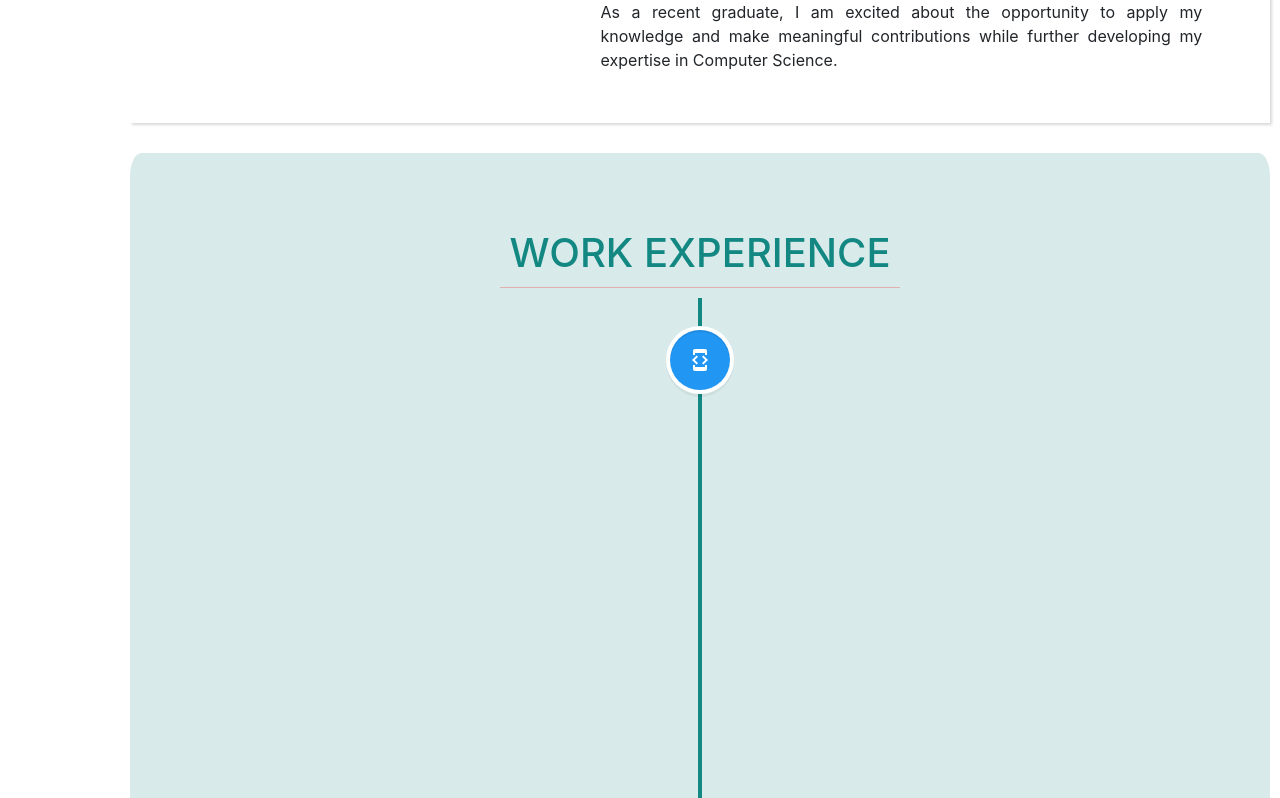
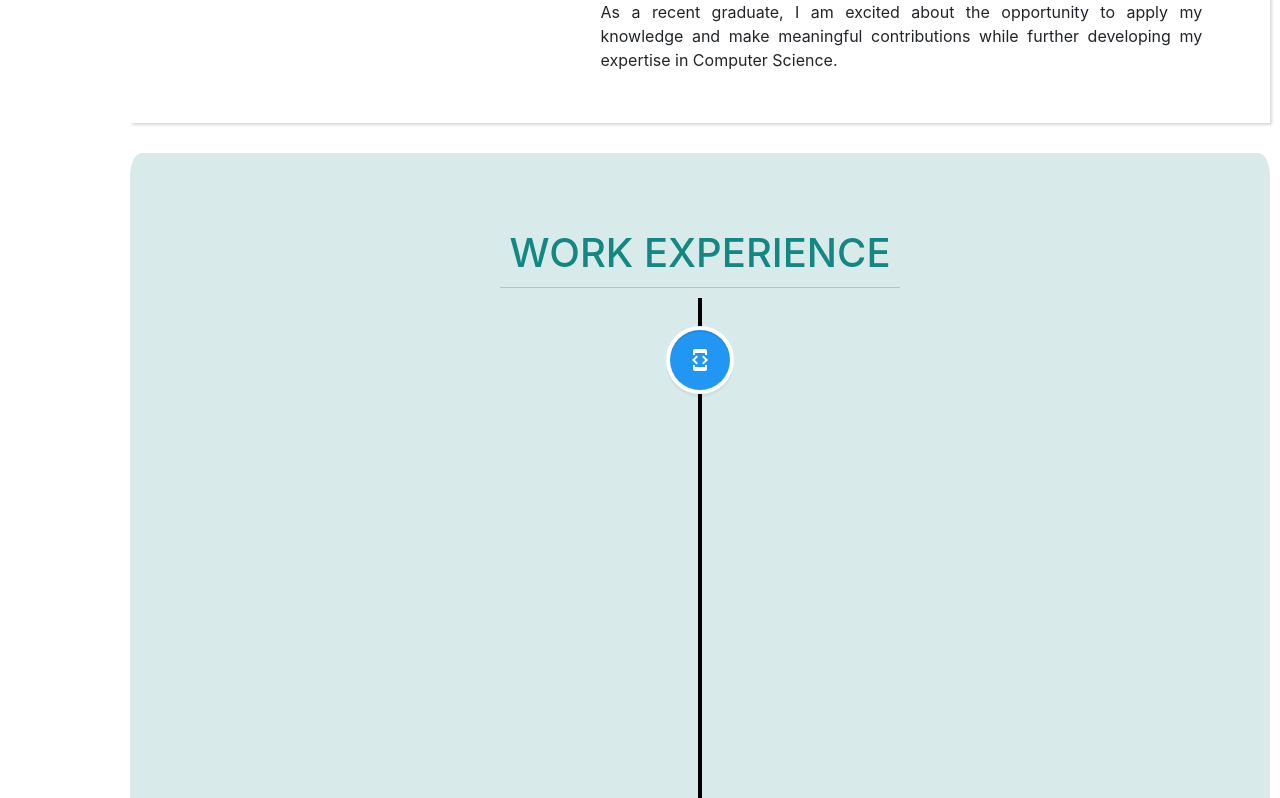
Before and after one commit to as23july/Portfolio_React, a React (Create React App) app: page / in a window 1280 px wide. Shown: the part 879-1677 px from the top of the page. Built offline with nearby package versions, Linux system fonts and the light colour scheme.

Commit message:
color change

```diff
--- a/src/pages/WorkExp/WorkExp.css
+++ b/src/pages/WorkExp/WorkExp.css
@@ -31,7 +31,7 @@
     position: relative;
 }
 .work-exp .vertical-timeline::before{
-    background-color: #138781;
+    background-color: #000000;
 }
 #dark .work{
     box-shadow: none;
```
